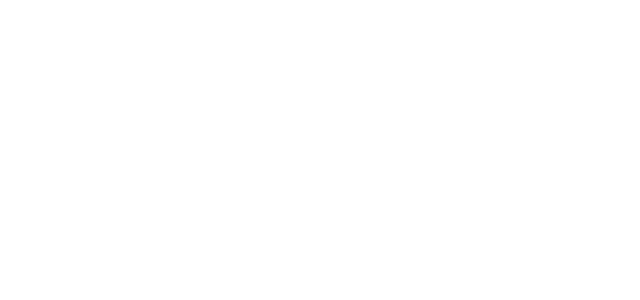
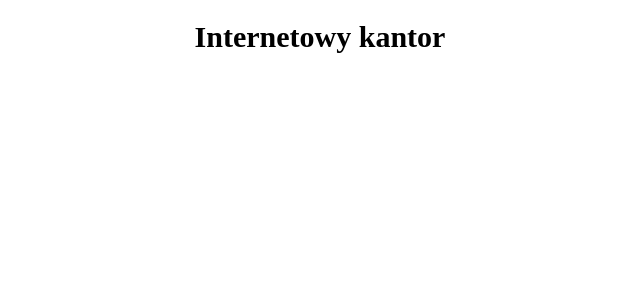
Before and after one commit to anetaszynal/currency-office-react, a React (Create React App) app: page / in a window 1280 px wide. Shown: the top 300 px of the page, without its empty margins (320-960 px from the left). Built offline with nearby package versions, Linux system fonts and the light colour scheme.

Commit message:
add header component

```diff
--- a/src/App.js
+++ b/src/App.js
@@ -1,9 +1,12 @@
 import React from 'react';
 import Container from "./Container";
+import Header from "./Header";
 
 function App() {
   return (
     <Container>
+      <Header title="Internetowy kantor">
+      </Header>
 
     </Container>
   );
--- /dev/null
+++ b/src/Header/index.js
@@ -0,0 +1,10 @@
+import React from "react";
+import "./style.css"
+
+const Header = ({ title }) => (
+  <header className="header">
+    <h1 className="title">{title}</h1>
+  </header>
+);
+
+export default Header;
--- /dev/null
+++ b/src/Header/style.css
@@ -0,0 +1,9 @@
+.header{
+  padding: 10px;
+}
+
+.title {
+  margin: 10px;
+  font-size: 30px;
+  text-align: center;
+}
```
